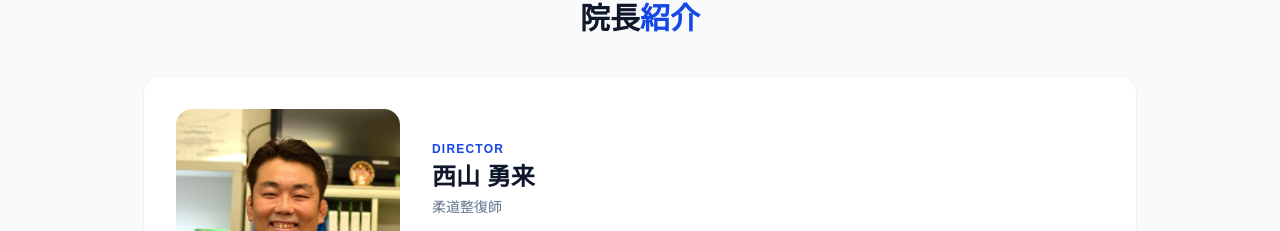
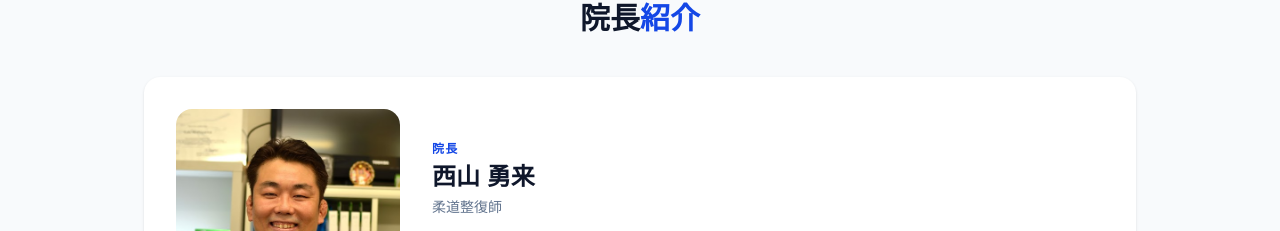
Before and after one commit to yukisakinishiyama-collab/yuuki-rehab, a Next.js app: page / in a window 1280 px wide. Shown: the part 3946-4177 px from the top of the page. Built offline with nearby package versions, Linux system fonts and the light colour scheme.

Commit message:
fix: DirectorをAに変更

```diff
--- a/src/app/(website)/page.tsx
+++ b/src/app/(website)/page.tsx
@@ -362,7 +362,7 @@ export default function HomePage() {
               />
             </div>
             <div>
-              <p className="text-xs font-bold text-blue-700 mb-1 tracking-widest uppercase">Director</p>
+              <p className="text-xs font-bold text-blue-700 mb-1 tracking-widest">院長</p>
               <h3 className="text-2xl font-bold text-slate-900 mb-1">西山 勇来</h3>
               <p className="text-slate-500 text-sm mb-4">柔道整復師</p>
               <p className="text-slate-700 leading-relaxed text-sm">
```
